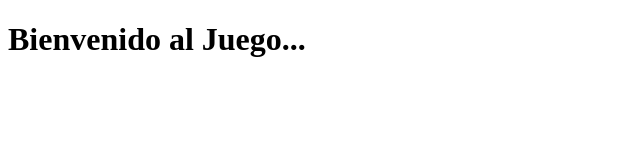
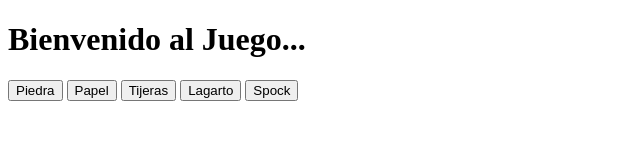
Before and after one commit to iukones/piedra-papel-tijeras, a plain HTML site: page index.html in a window 1280 px wide. Shown: the whole page, without its empty margins (0-640 px from the left). Drawn offline with Linux system fonts and the light colour scheme.

Commit message:
se crea logica del juego en JS, se prueba y todo ok

```diff
--- a/assets/js/scripts.js
+++ b/assets/js/scripts.js
@@ -0,0 +1,37 @@
+function juego(usuario1) {
+    // console.log(usuario1);
+
+    var opcionesElegibles = [
+        "Piedra",
+        "Papel",
+        "Tijeras",
+        "Lagarto",
+        "Spock"
+    ];
+
+    var resultadoTexto = [
+        "¡Empataste 🤒!",
+        "¡Ups Perdiste 😡!",
+        "¡Woow Ganaste 💪!"
+    ];
+    // console.log("usuario1 escogio: " + opcionesElegibles[usuario1]);
+
+    var opcionJugadas = [
+        [0,2,1,2,2],
+        [1,0,2,2,2],
+        [2,1,0,2,2],
+        [1,1,1,0,2],
+        [1,1,1,1,0]
+    ];
+
+    var usuario2 = Math.floor((Math.random() * 5));
+    // console.log("usuario2 escogio: " + usuario2);
+
+    var resutadoFinal = opcionJugadas[usuario2][usuario1];
+
+    // console.log(resutadoFinal);
+    console.log("Usuario 1 escoge: " + opcionesElegibles[usuario1]);
+    console.log("Usuario 2 escoge: " + opcionesElegibles[usuario2]);
+    console.log(resultadoTexto[resutadoFinal]);
+
+}
--- a/index.html
+++ b/index.html
@@ -9,6 +9,15 @@
 <body>
     <h1>Bienvenido al Juego...</h1>
 
+    <button onclick="juego(0);">Piedra</button>
+    <button onclick="juego(1);">Papel</button>
+    <button onclick="juego(2);">Tijeras</button>
+    <button onclick="juego(3);">Lagarto</button>
+    <button onclick="juego(4);">Spock</button>
+
+
+    <script src="assets/js/scripts.js"></script>
+
 
 </body>
 </html>
```
